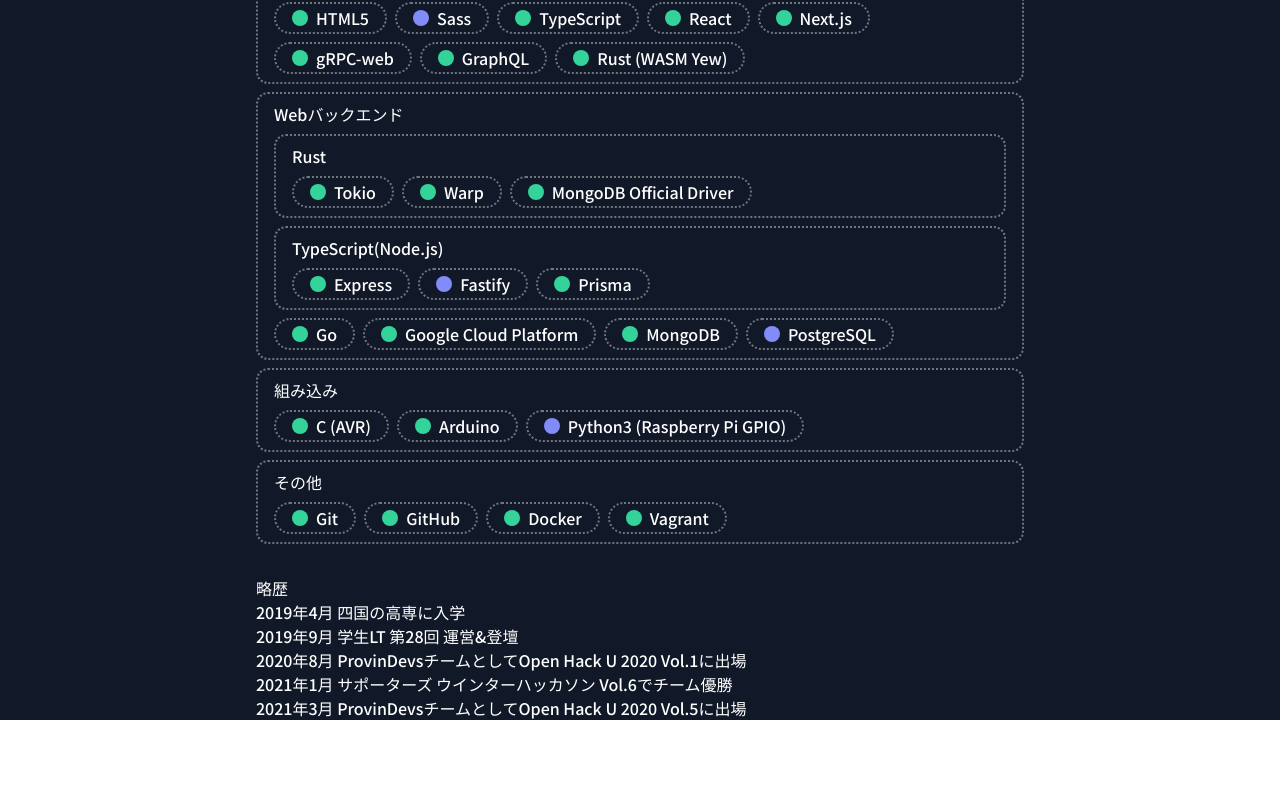
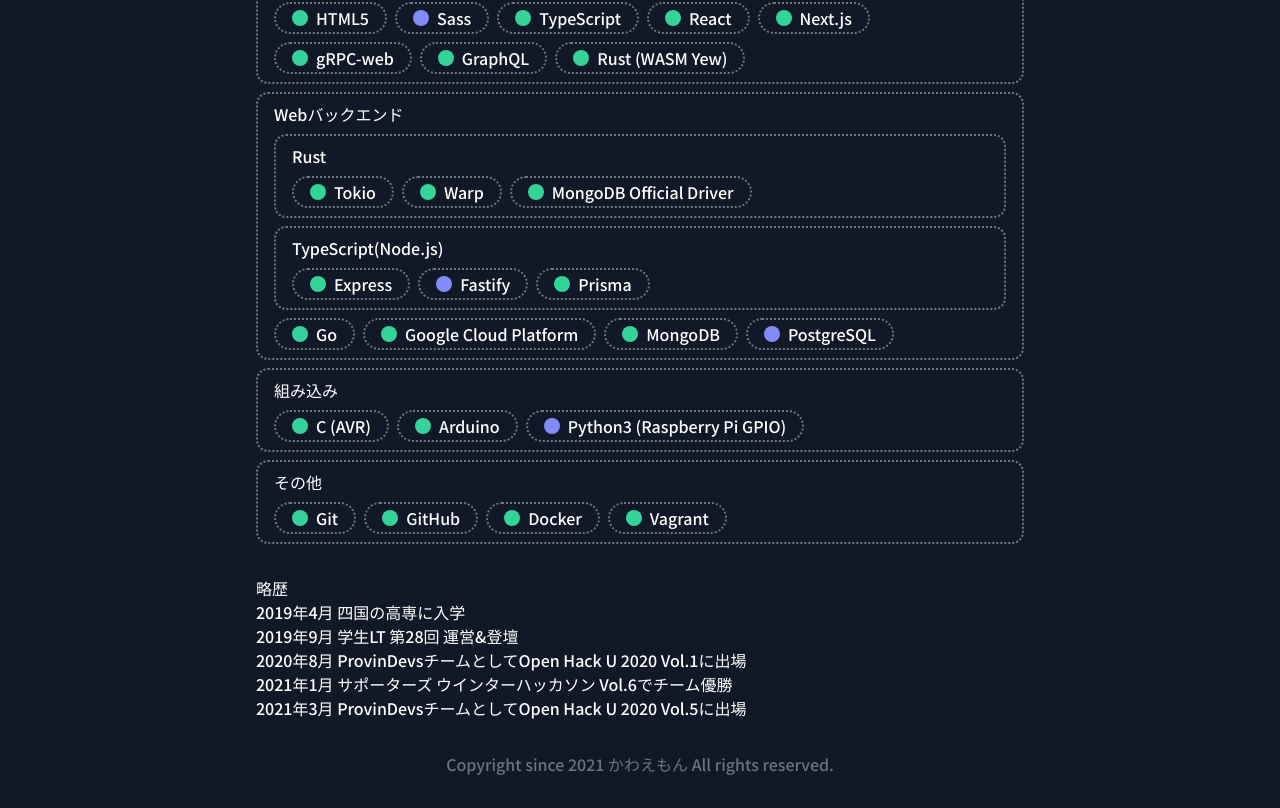
Before and after one commit to kawaemon/portfolio, a Next.js app: page / in a window 1280 px wide. Shown: the part 1256-2064 px from the top of the page. Before the commit the page ends 1976 px from the top, so only its background shows below. Built offline with nearby package versions, Linux system fonts and the light colour scheme; what @tailwindcss/typography would draw is missing.

Commit message:
feat: Footer and copyright notice

```diff
--- /dev/null
+++ b/src/components/Footer.tsx
@@ -0,0 +1,7 @@
+import React, { FC } from "react";
+
+export const Footer: FC = () => (
+    <footer className="max-w-screen-md mx-auto text-center my-8 text-gray-500">
+        Copyright since 2021 かわえもん All rights reserved.
+    </footer>
+);
--- a/src/pages/index.css
+++ b/src/pages/index.css
@@ -4,4 +4,5 @@
 
 body {
     font-family: "Noto Sans JP", serif;
+    @apply bg-gray-900;
 }
--- a/src/pages/index.tsx
+++ b/src/pages/index.tsx
@@ -4,19 +4,20 @@
 import { Profile } from "../components/Profile";
 import { Skills } from "../components/Skills";
 import { History } from "../components/History";
+import { Footer } from "../components/Footer";
 
 const Index: FC = () => (
-    <>
+    <article className="bg-gray-900 text-white w-full">
         <Header />
 
-        <main className="bg-gray-900 text-white w-full">
-            <article>
-                <Profile />
-                <Skills />
-                <History />
-            </article>
+        <main>
+            <Profile />
+            <Skills />
+            <History />
         </main>
-    </>
+
+        <Footer />
+    </article>
 );
 
 export default Index;
```
